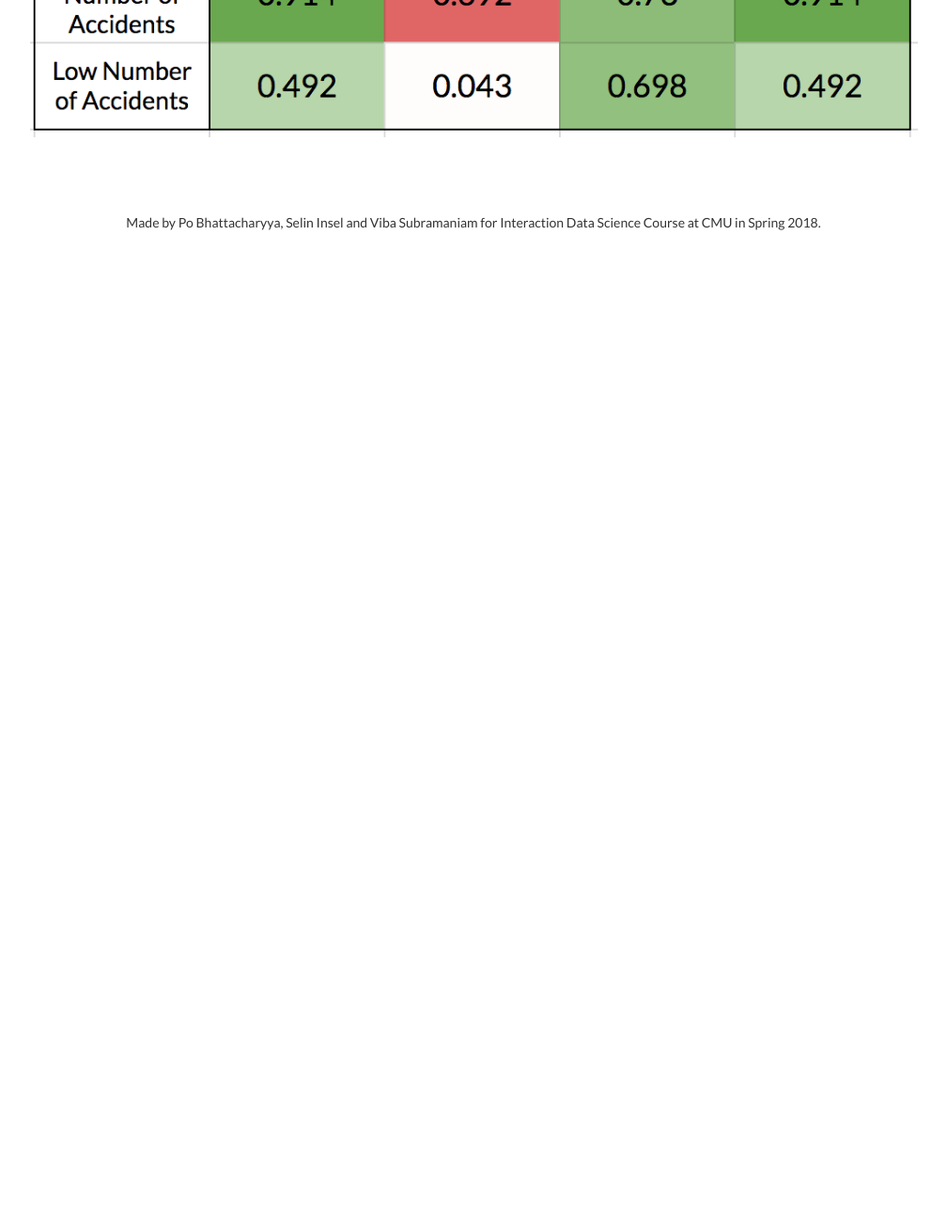
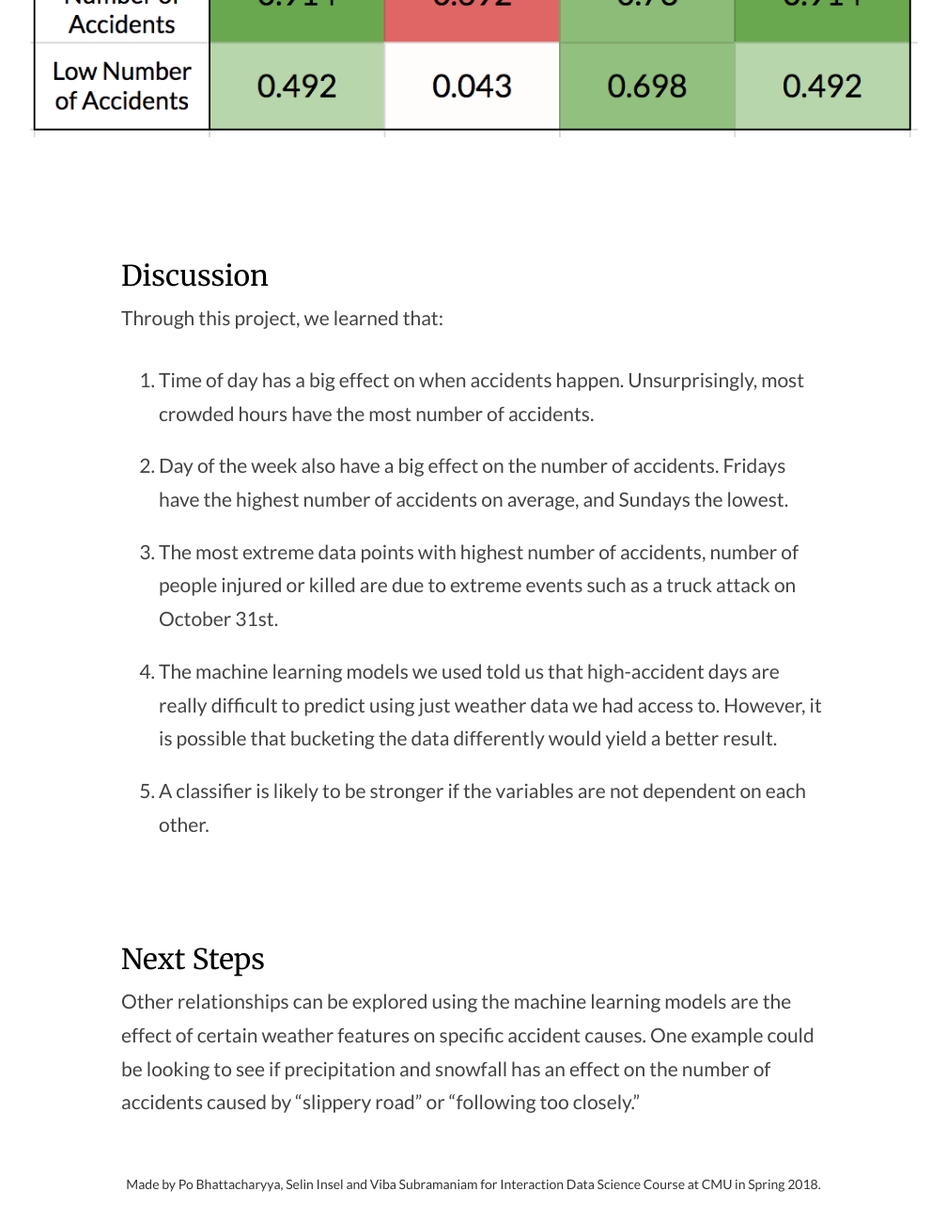
Before and after one commit to pbhattacharyya/nyctraffic, a plain HTML site: page index.html in a window 1280 px wide. Shown: the part 4288-5588 px from the top of the page at 94% size, without its empty margins (136-1144 px from the left). Before the commit the page ends 4565 px from the top, so only its background shows below. Drawn offline with nearby package versions, Linux system fonts and the light colour scheme; a script that the page names is missing.

Commit message:
discussion

```diff
--- a/index.html
+++ b/index.html
@@ -248,6 +248,32 @@
             </div>
             <div class="col-12 col-md-2 theme-showcase"></div>
         </div>
+
+        <div id="contents" class="row theme-showcase">
+                <div class="col-12 col-md-2"></div>
+                <div class="col-xs-12 col-md-8">
+                        <h2>Discussion</h2>
+                        <p class="body-text">Through this project, we learned that:</p>
+                        <ol>
+                        <br><li class="body-text">Time of day has a big effect on when accidents happen. Unsurprisingly, most crowded hours have the most number of accidents.</li>
+                        <br><li class="body-text">Day of the week also have a big effect on the number of accidents. Fridays have the highest number of accidents on average, and Sundays the lowest.</li>
+                        <br><li class="body-text">The most extreme data points with highest number of accidents, number of people injured or killed are due to extreme events such as a truck attack on October 31st. </li>
+                        <br><li class="body-text">The machine learning models we used told us that high-accident days are really difficult to predict using just weather data we had access to. However, it is possible that bucketing the data differently would yield a better result.</li>
+                        <br><li class="body-text">A classifier is likely to be stronger if the variables are not dependent on each other.</li>
+                        </ol>
+                                    </div>
+                <div class="col-12 col-md-2"></div>
+            </div>
+
+            <div id="contents" class="row theme-showcase">
+                    <div class="col-12 col-md-2"></div>
+                    <div class="col-xs-12 col-md-8">
+                            <h2>Next Steps</h2>
+                            <p class="body-text">Other relationships can be explored using the machine learning models are the effect of certain weather features on specific accident causes. One example could be looking to see if precipitation and snowfall has an effect on the number of accidents caused by “slippery road” or “following too closely.”</p>
+                    </div>
+                    <div class="col-12 col-md-2"></div>
+                </div>
+
     </section>
 
 
```
